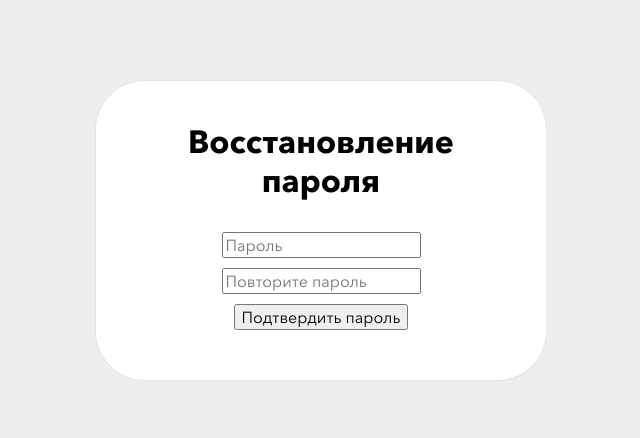
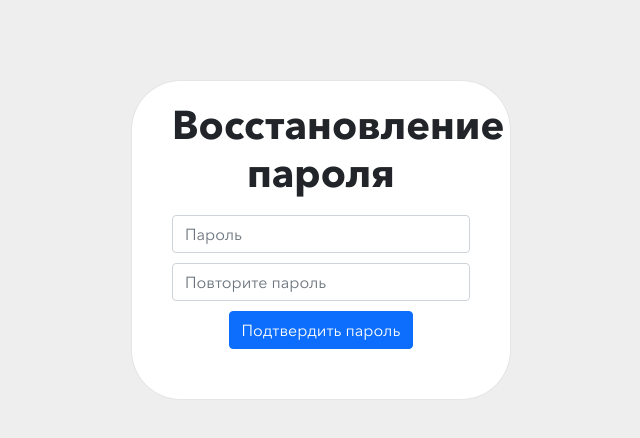
Before and after one commit to bladekeys/sipi_project, a Python web app: template templates/new_password.html in a window 1280 px wide. Shown: the top 438 px of the page, without its empty margins (319-959 px from the left). Run offline with Jinja, Linux system fonts and the light colour scheme; the template is opened without the code that fills it: most values are stand-ins (such as "Sample title", 1, 10 or a date in 2020); some libraries are stand-ins or nearby versions.

Commit message:
Update new_password.html

```diff
--- a/templates/new_password.html
+++ b/templates/new_password.html
@@ -1,5 +1,12 @@
 <!doctype html>
 <html lang="ru">
+<head>
+    <meta charset="UTF-8">
+    <meta name="viewport"
+          content="width=device-width, user-scalable=no, initial-scale=1.0, maximum-scale=1.0, minimum-scale=1.0">
+    <meta http-equiv="X-UA-Compatible" content="ie=edge">
+    <link rel="stylesheet" href="https://cdn.jsdelivr.net/npm/bootstrap@5.1.1/dist/css/bootstrap.min.css">
+</head>
 <style>
 body {
 	background: #eee !important;
@@ -82,13 +89,13 @@ font-family: Avenir;
   <form class="form-signin" method="POST">
     <h1 class="center">Восстановление пароля</h1>
       <div class="center">
-          <input type = "password" class="font-control" name = "password" placeholder="Пароль"/>
+          <input type = "password" class="font-control form-control" name = "password" placeholder="Пароль"/>
       </div>
       <div class="center">
-        <input type = "password" class="font-control" name = "password_repeat" placeholder="Повторите пароль"/>
+        <input type = "password" class="font-control form-control" name = "password_repeat" placeholder="Повторите пароль"/>
       </div>
       <div class="center">
-        <input type = "submit" class="font-control" value = "Подтвердить пароль" />
+        <input type = "submit" class="font-control btn btn-primary" value = "Подтвердить пароль" />
       </div>
     {% for cat, msg in get_flashed_messages(True) %}
         <div class="flash {{cat}}">{{msg}}</div>
```
